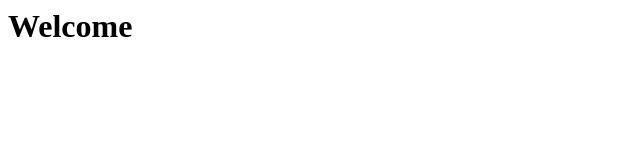
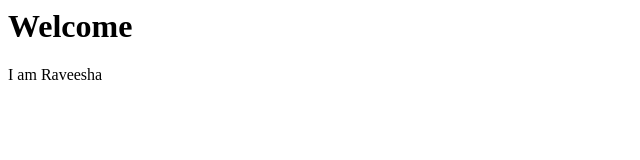
Before and after one commit to Raveesha12/myapp1, a plain HTML site: page index.html in a window 1280 px wide. Shown: the full height of the page, 0-640 px from the left. Drawn offline with Linux system fonts and the light colour scheme.

Commit message:
Changes to be committed All files

```diff
--- a/index.html
+++ b/index.html
@@ -3,5 +3,6 @@
 <h1>Welcome</h1>
 </head>
 <body>
+<p>I am Raveesha</p>
 </body>
 </html>
```
